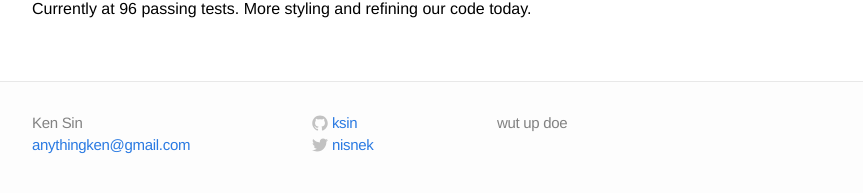
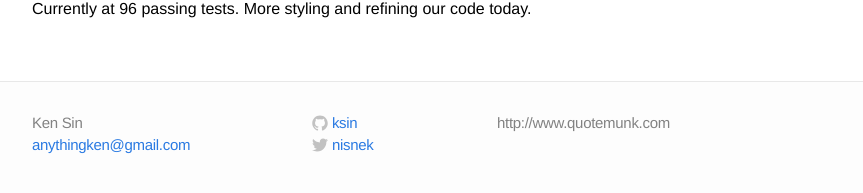
Before and after one commit to ksin/ksin.github.io, a Jekyll site: the page built from _posts/2014-07-07-dbc-final-projects-part-five.markdown, in a window 1280 px wide. Shown: the part 340-533 px from the top of the page, without its empty margins (208-1071 px from the left). Built offline with Jekyll 4.4.1, drawn with Linux system fonts in a browser that asks for light colours.

Commit message:
Update url

```diff
--- a/_config.yml
+++ b/_config.yml
@@ -1,9 +1,9 @@
 # Site settings
 title: Ken Sin
 email: anythingken@gmail.com
-description: "wut up doe"
+description: "http://www.quotemunk.com"
 baseurl: ""
-url: "http://www.quotemunk.com"
+url: "http://yourdomain.com"
 twitter_username: nisnek
 github_username:  ksin
 
```
